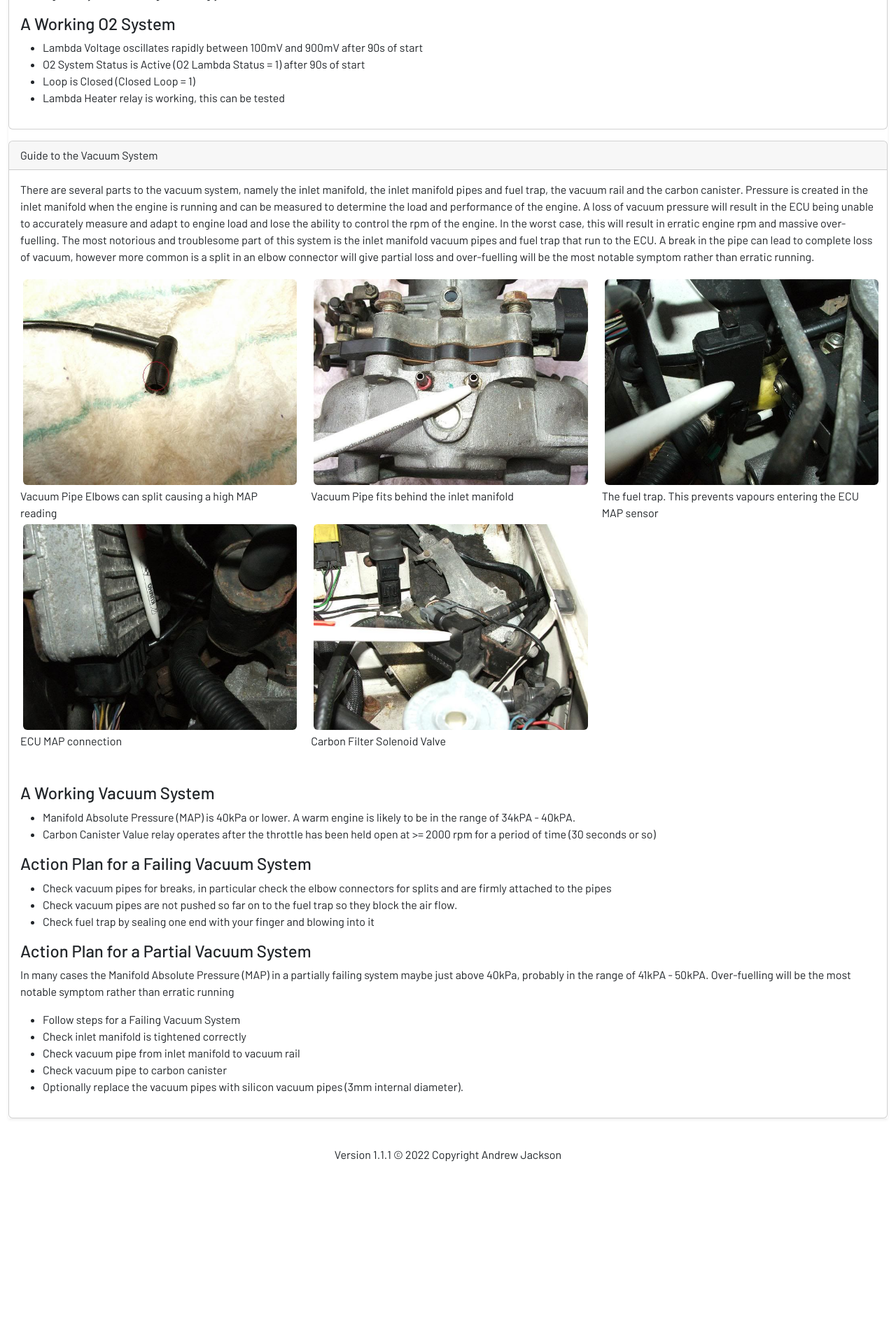
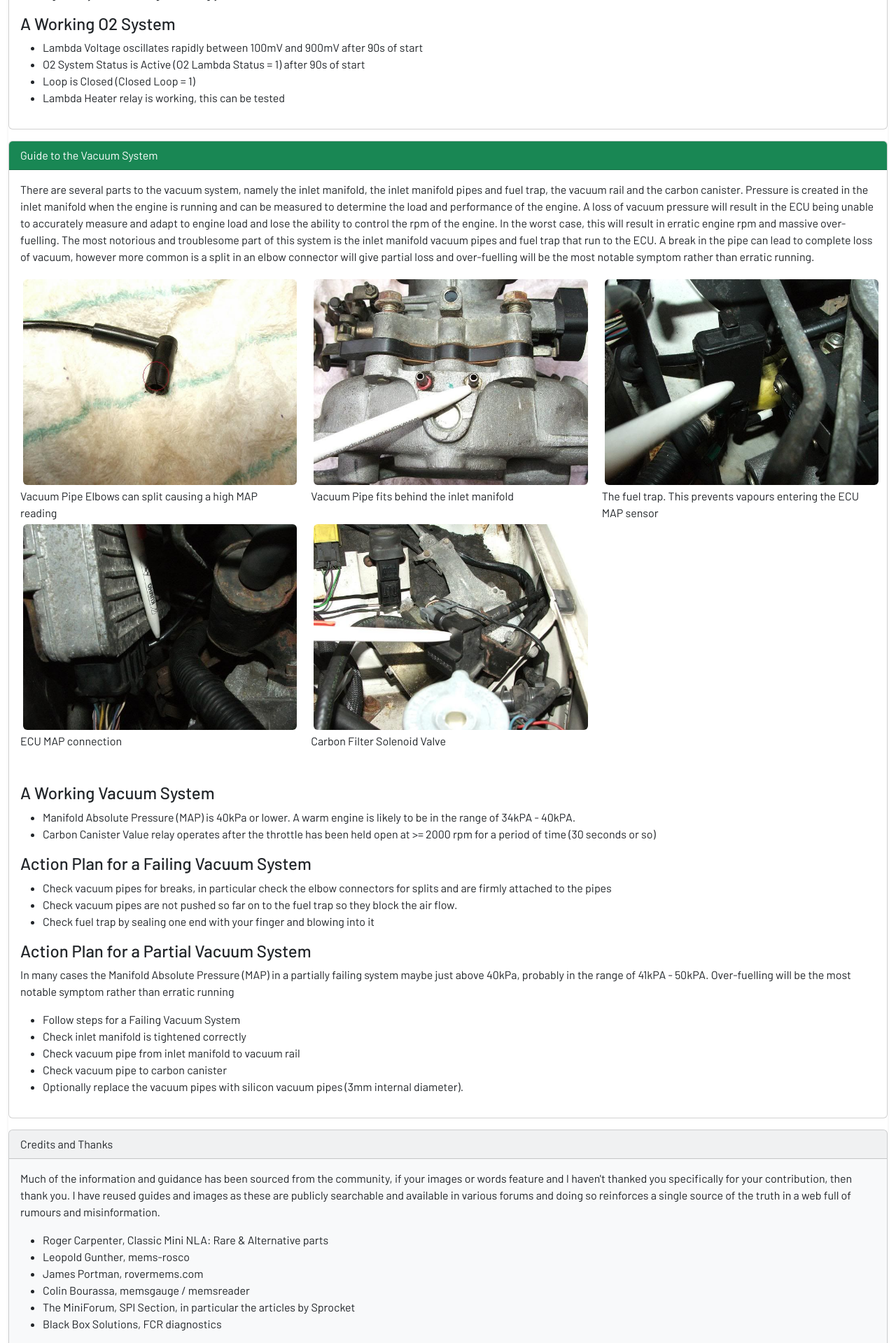
Before and after one commit to andrewdjackson/webmemsfcr, a Flask app: page / in a window 1280 px wide, after a click on "Guide". Shown: the part 2841-4760 px from the top of the page at 70% size. Before the commit the page ends 4501 px from the top, so only its background shows below. Run offline with Flask 2, Linux system fonts and the light colour scheme; some libraries are stand-ins or nearby versions.

Commit message:
added credits

```diff
--- /dev/null
+++ b/app/templates/credits.jinja2
@@ -0,0 +1,27 @@
+<div class="card mt-3 bg-light">
+	<div class="card-header">Credits and Thanks</div>
+	<div class="card-body">
+		<p>
+			Much of the information and guidance has been sourced from the community, if your images or words feature and I haven't thanked you specifically for your contribution, then thank you.
+			I have reused guides and images as these are publicly searchable and available in various forums and doing so reinforces a single source of the truth in a web full of rumours and misinformation.
+		</p>
+		<ul>
+			<li>Roger Carpenter, Classic Mini NLA: Rare & Alternative parts</li>
+			<li>Leopold Gunther, mems-rosco</li>
+			<li>James Portman, rovermems.com</li>
+			<li>Colin Bourassa, memsgauge / memsreader</li>
+			<li>The MiniForum, SPI Section, in particular the articles by Sprocket</li>
+			<li>Black Box Solutions, FCR diagnostics</li>
+		</ul>
+	</div>
+	<div>
+		<p>
+			In addition, a number of organizations have been generous enough to support the development and distribution of open-source software.
+			Thanks to:
+			<ul>
+				<li>Jetbrains who provide IntelliJ for open-source software development</li>
+		<li>Advanced Installer who provided the installation software for Windows distribution</li>
+			</ul>
+		</p>
+	</div>
+</div>
--- a/app/templates/guidance.jinja2
+++ b/app/templates/guidance.jinja2
@@ -7,3 +7,5 @@
 {%  include 'guide-to-o2-system.jinja2' %}
 
 {%  include 'guide-to-vacuum-system.jinja2' %}
+
+{%  include 'credits.jinja2' %}
--- a/app/templates/guide-to-ecu-faults.jinja2
+++ b/app/templates/guide-to-ecu-faults.jinja2
@@ -1,5 +1,5 @@
 <div class="card mt-3">
-	<div class="card-header">ECU Sensor Faults</div>
+	<div class="card-header bg-danger text-white">ECU Sensor Faults</div>
 	<div class="card-body">
 		<div>
 			<p>
--- a/app/templates/guide-to-ecu.jinja2
+++ b/app/templates/guide-to-ecu.jinja2
@@ -1,4 +1,4 @@
-<div class="card mt-3">
+<div class="card mt-3 bg-light">
 	<div class="card-header">How the ECU and Injection System Works</div>
 	<div class="card-body">
 		<div>
@@ -7,7 +7,7 @@
 				<p>
 					The Rover MEMS ECU is a sophisticated engine management system.
 					It's principle role is to create the most optimised air / fuel mixture for the engine given the current conditions.
-					To do this the ECU needs to know the load and environmental conditions used in the complex air / fuel ratio (AFR) calculation.
+					To do this the ECU needs to know the load and environmental conditions that it uses in the complex air / fuel ratio (AFR) calculation.
 				</p>
 				<div class="row row-cols-8 my-2">
 					<div class="col-1">
--- a/app/templates/guide-to-expected-values.jinja2
+++ b/app/templates/guide-to-expected-values.jinja2
@@ -1,5 +1,5 @@
 <div class="card mt-3">
-	<div class="card-header">What are the Expected Values?</div>
+	<div class="card-header bg-success text-white">Guide to Expected Values</div>
 	<div class="card-body">
 		<div>
 			<p>
--- a/app/templates/guide-to-o2-system.jinja2
+++ b/app/templates/guide-to-o2-system.jinja2
@@ -1,5 +1,5 @@
 <div class="card mt-3">
-	<div class="card-header">Guide to the Oxygen Monitoring System</div>
+	<div class="card-header bg-success text-white">Guide to the Oxygen Monitoring System</div>
 	<div class="card-body">
 		<div>
 			<p>
--- a/app/templates/guide-to-vacuum-system.jinja2
+++ b/app/templates/guide-to-vacuum-system.jinja2
@@ -1,5 +1,5 @@
 <div class="card mt-3">
-	<div class="card-header">Guide to the Vacuum System</div>
+	<div class="card-header bg-success text-white">Guide to the Vacuum System</div>
 	<div class="card-body">
 		<div>
 			<p>
```
